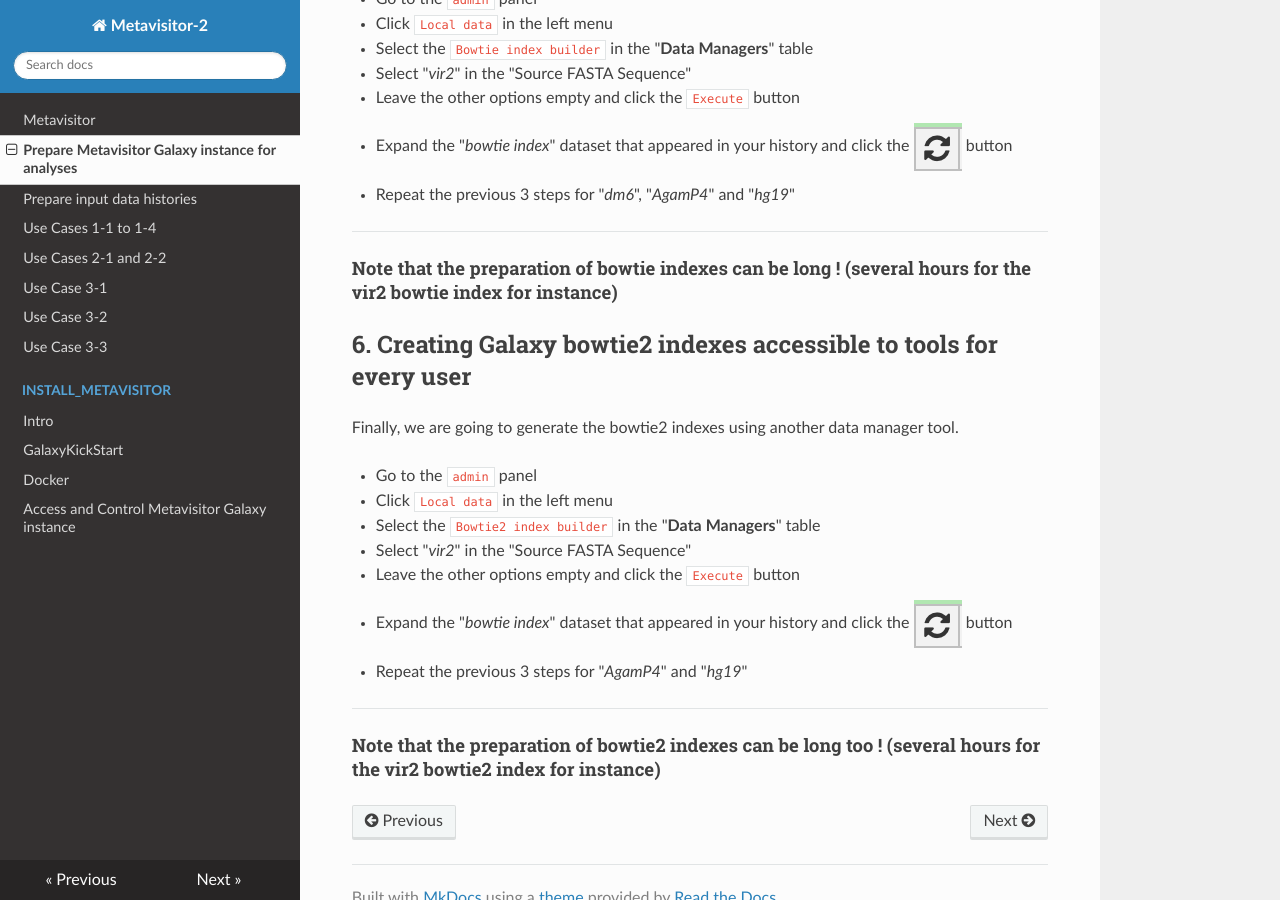
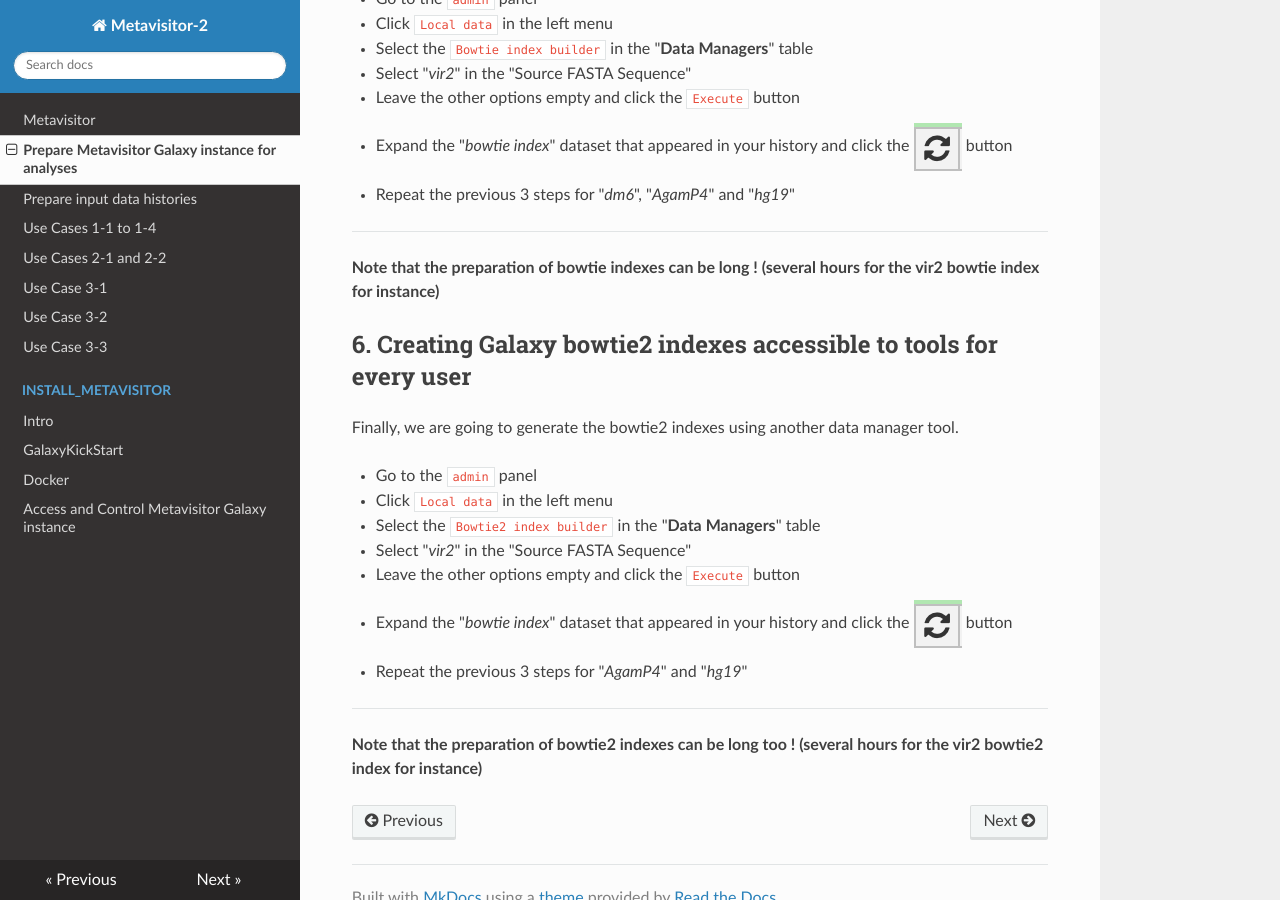
Before and after one commit to ARTbio/metavisitor, an MkDocs documentation site: the page built from docs/metavisitor_configure_references.md, in a window 1280 px wide and 900 px high, scrolled down 2778 px. Built offline with MkDocs 1.6.1, drawn with Linux system fonts in a browser that asks for light colours; nearby versions of some CDN libraries; old or Windows-style settings are respelled for this version of MkDocs.

```diff
--- a/docs/metavisitor_configure_references.md
+++ b/docs/metavisitor_configure_references.md
@@ -82,7 +82,7 @@ Now we are going to generate the bowtie indexes using another data manager tool.
   - Repeat the previous 3 steps for "*dm6*", "*AgamP4*" and "*hg19*"
 
 ----
-#### Note that the preparation of bowtie indexes can be long ! (several hours for the vir2 bowtie index for instance)
+**Note that the preparation of bowtie indexes can be long ! (several hours for the vir2 bowtie index for instance)**
 
 ## 6. Creating Galaxy bowtie2 indexes accessible to tools for every user
 Finally, we are going to generate the bowtie2 indexes using another data manager tool.
@@ -96,4 +96,4 @@ Finally, we are going to generate the bowtie2 indexes using another data manager
 - Repeat the previous 3 steps for "*AgamP4*" and "*hg19*"
 
 ----
-#### Note that the preparation of bowtie2 indexes can be long too ! (several hours for the vir2 bowtie2 index for instance)
+**Note that the preparation of bowtie2 indexes can be long too ! (several hours for the vir2 bowtie2 index for instance)**
```
